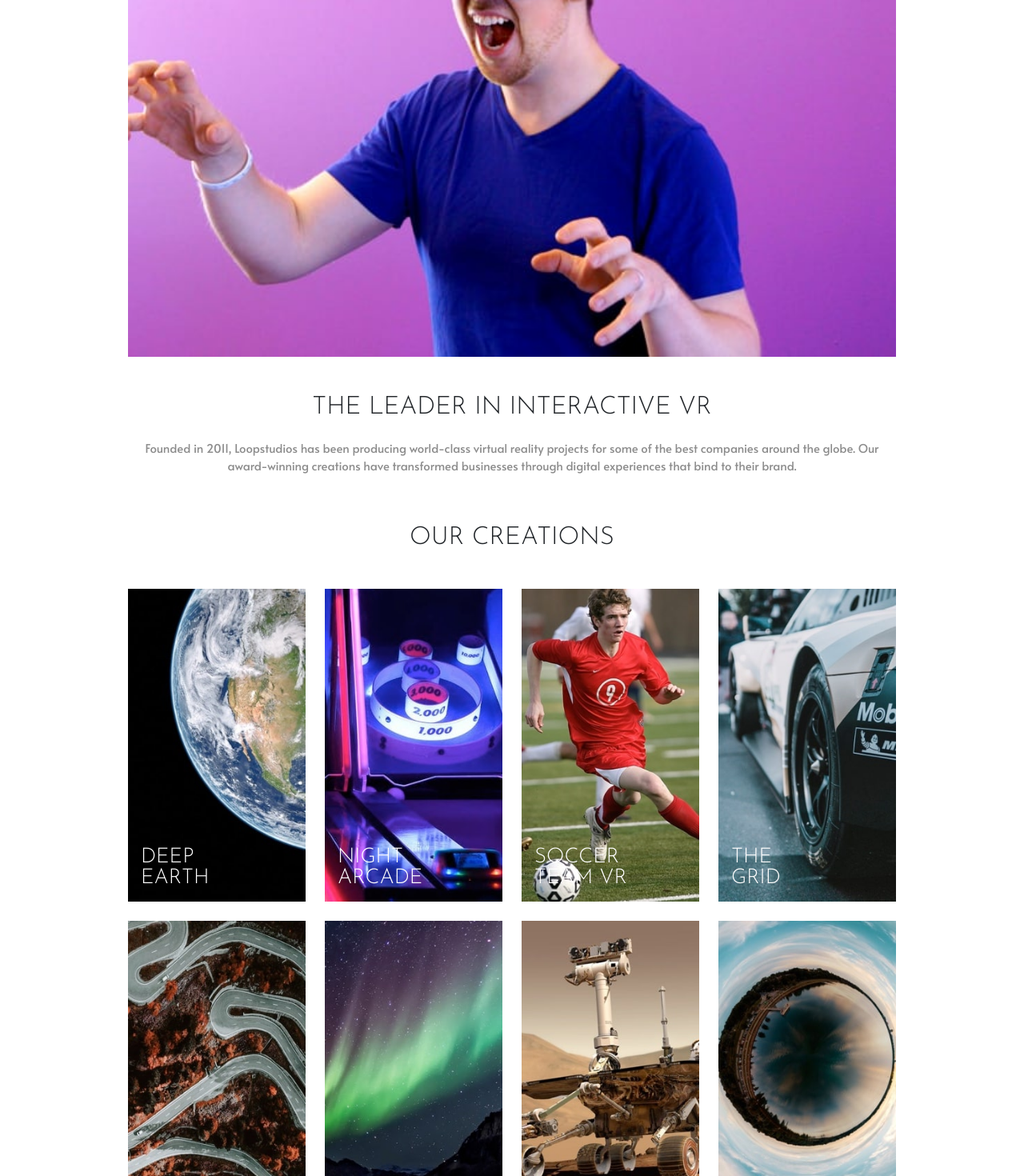
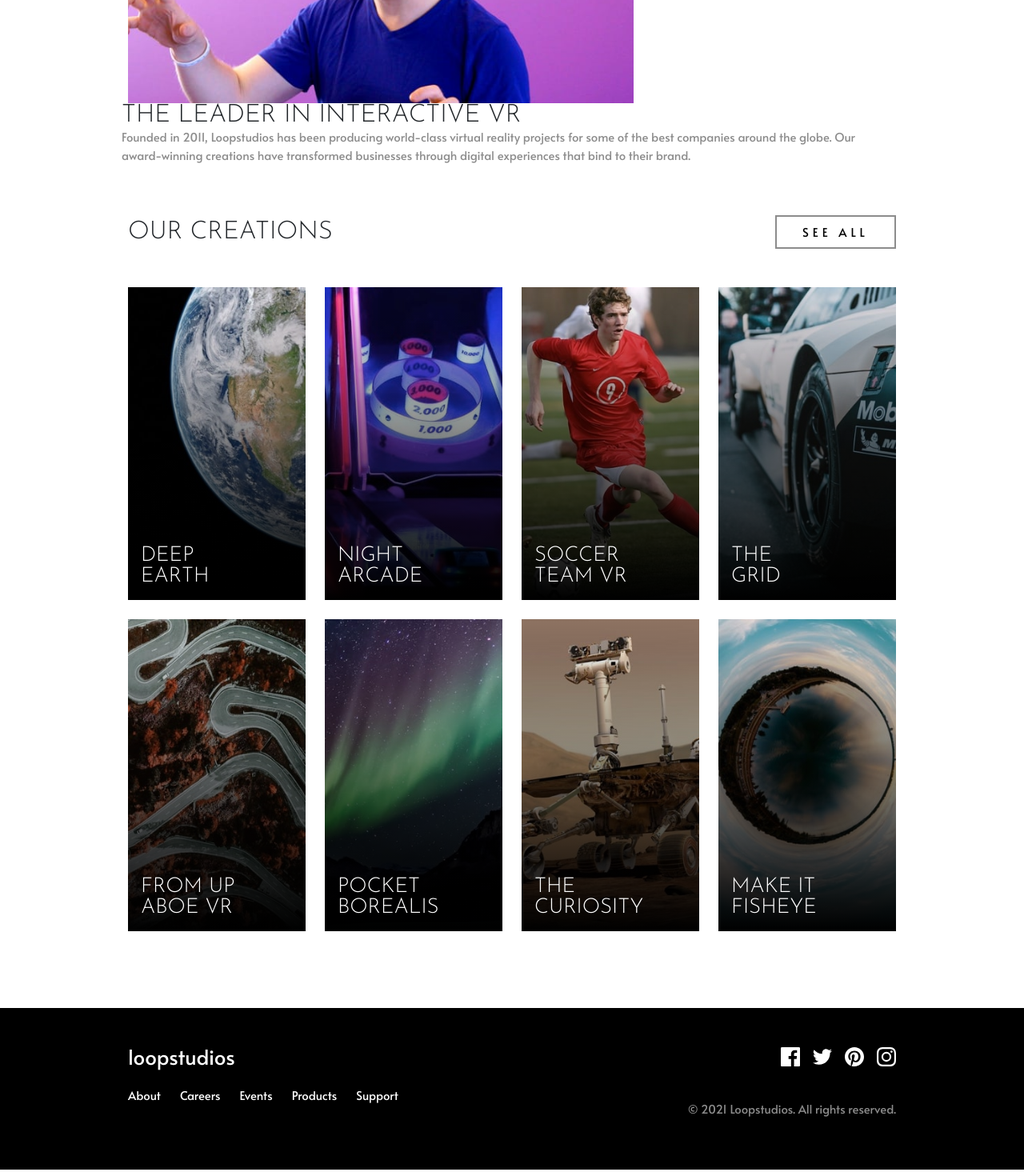
Before and after one commit to LivingGhoull/FM-loopstudio-landingpage.github.io, a React (Vite) app: page / in a window 1280 px wide. Shown: the part 780-2250 px from the top of the page at 80% size. Built offline with nearby package versions, Linux system fonts and the light colour scheme; the HTML template or start-up script is replaced by a standard one.

Commit message:
add responivness for our creation

```diff
--- a/src/App.tsx
+++ b/src/App.tsx
@@ -90,13 +90,16 @@ function App() {
 
       <main className="contain-width new-section d-flex flex-column">
         {/* Interactive VR */}
-        <div className="interactive-vr text-center">
+        <div className="interactive-vr row">
+          <div className="col-lg-8 col-12 interactive-vr__img">
             <img
               src="../images/mobile/image-interactive.jpg"
               alt="Person interactive in vr"
+              ps-5
             />
-          <div className="mx-2">
-            <h3 className="mt-5 mb-4">The leader in interactive VR</h3>
+          </div>
+          <div className="mx-2 text-center text-lg-start interactive-vr__info">
+            <h3 className="mt-5 mb-4 m-lg-0">The leader in interactive VR</h3>
             <p>
               Founded in 2011, Loopstudios has been producing world-class
               virtual reality projects for some of the best companies around the
@@ -107,13 +110,17 @@ function App() {
         </div>
 
         {/* Our creations */}
+        <div className="our-creation mt-5">
 
-        <div className="test mt-5">
-          <h3 className="text-center mb-5">Our creations</h3>
+          <div className="mb-5 d-flex justify-content-lg-between justify-content-center align-items-center">
+            <h3 className="text-center ">Our creations</h3>
+            <button className="d-none d-lg-block m-0">See all</button>
+          </div>
+
           <div className="row g-4">
             {mobilCreatonImages.map((img, index) => (
-              <div className="col-16 col-lg-3 hovereffectcard">
-                <div className="test__secound">
+              <div className="col-16 col-lg-3">
+                <div className="our-creation__secound">
                   <img
                     className="d-block d-lg-none"
                     src={`../images/mobile/${img}`}
@@ -125,22 +132,22 @@ function App() {
                     alt={`${img}`}
                   />
                   <h4>
-                    {mobilCreatonText[index].first} <br />{" "}
+                    {mobilCreatonText[index].first} <br />
                     {mobilCreatonText[index].second}
                   </h4>
                 </div>
               </div>
             ))}
           </div>
-          <div className="d-flex justify-content-center">
+
+          <div className="d-flex justify-content-center d-lg-none">
             <button>See all</button>
           </div>
         </div>
-
       </main>
 
       <footer className="text-center text-lg-start py-5">
-        <div className="contain-width d-flex flex-column flex-lg-row gap-5 justify-content-between">
+        <div className="contain-width d-flex flex-column flex-lg-row gap-3 justify-content-between">
           <div className="d-flex flex-column gap-4">
             <h4 className="logo">loopstudios</h4>
 
@@ -167,22 +174,30 @@ function App() {
 
           <div className="d-flex flex-column gap-4">
             <div className="d-flex justify-content-center gap-3 justify-content-lg-end">
+              <a className="social-links" href="#">
                 <img
                   src="../images/icon-facebook.svg"
                   alt="Link to loopstuios Facebook page"
                 />
+              </a>
+              <a className="social-links" href="#">
                 <img
                   src="../images/icon-twitter.svg"
                   alt="Link to loopstuios Twitter page"
                 />
+              </a>
+              <a className="social-links" href="#">
                 <img
                   src="../images/icon-pinterest.svg"
                   alt="Link to loopstuios Pinterest page"
                 />
+              </a>
+              <a className="social-links" href="#">
                 <img
                   src="../images/icon-instagram.svg"
                   alt="Link to loopstuios instergram page"
                 />
+              </a>
             </div>
             <p>© 2021 Loopstudios. All rights reserved.</p>
           </div>
--- a/src/sass/App.scss
+++ b/src/sass/App.scss
@@ -1,4 +1,4 @@
-@import url('https://fonts.googleapis.com/css2?family=Alata&family=Josefin+Sans:ital,wght@0,100..700;1,100..700&display=swap');
+@import url("https://fonts.googleapis.com/css2?family=Alata&family=Josefin+Sans:ital,wght@0,100..700;1,100..700&display=swap");
 
 // color
 $white: hsl(0, 0%, 100%);
@@ -35,7 +35,7 @@ $heading: (
     text-transform: uppercase;
     font-weight: $fw-300;
 
-    &.logo{
+    &.logo {
       color: $white;
       font-family: $ff-altata;
       font-weight: $fw-400;
@@ -55,7 +55,7 @@ body {
 
 header {
   color: #ffffff;
-  background-image: url("../public/images/mobile/image-hero.jpg");
+  background-image: url("../images/mobile/image-hero.jpg");
   background-repeat: no-repeat;
   background-size: cover;
 
@@ -105,13 +105,23 @@ ul {
 }
 
 .interactive-vr {
-  img {
-    width: 100%;
+  position: relative;
+
+  &__img {
+    img{
+      width: 100%;
+    }
+  }
+
+  &__info {
+    position: relative;
+    bottom: 0;
+    right: 0;
+    background-color: $white;
   }
 }
 
-
-.test {
+.our-creation {
   img {
     width: 100%;
   }
@@ -133,7 +143,6 @@ ul {
 
   &__secound {
     position: relative;
-    background: linear-gradient(to right, rgba(0, 0, 0, .65), transparent);
 
     h4 {
       position: absolute;
@@ -148,35 +157,41 @@ ul {
       content: "";
       position: absolute;
       left: 0;
-      width: 100%; /* Adjust to cover the desired portion */
+      width: 100%;
       height: 100%;
-      opacity: 0;
-      background: linear-gradient(rgba(255, 255, 255, 0.65), rgba(255, 255, 255, 0.65)); /* White gradient */
+      background: linear-gradient(to right, rgba(0, 0, 0, 0.65), transparent);
     }
 
-    &:hover{
-
+    &:hover {
       h4 {
         color: $black;
       }
       &::before {
         transition: opacity 300ms ease-in-out;
-        opacity: 1;
+        background: linear-gradient(
+          rgba(255, 255, 255, 0.65),
+          rgba(255, 255, 255, 0.65)
+        ); /* White gradient */
       }
     }
   }
-
-
 }
-
 
 .contain-width {
   margin-inline: 2rem;
 }
 
+.social-links {
+  border-bottom: 2px solid rgba(255, 255, 255, 0);
+  padding-bottom: 1rem;
+  &:hover {
+    border-bottom: 2px solid rgb(255, 255, 255);
+  }
+}
+
 @media (min-width: 960px) {
   header {
-    background-image: url("../public/images/desktop/image-hero.jpg");
+    background-image: url("../images/desktop/image-hero.jpg");
     .hero-section {
       margin: 5rem 0;
     }
@@ -186,11 +201,16 @@ ul {
     margin-inline: 10rem;
   }
 
+  .interactive-vr {
+    &__info {
+      position: absolute;
+    }
+  }
 
-  .test {
+  .our-creation {
     &__secound {
       &::before {
-       // background: linear-gradient(to top, rgba(0, 0, 0, 0.65), transparent);
+        background: linear-gradient(to top, rgba(0, 0, 0, 1), transparent);
       }
     }
   }
```
Also changed, not shown: src/css/App.min.css, 1 other file (tests, documents, lock files or other folders). Lines whose indentation alone changed are shown as unchanged.
